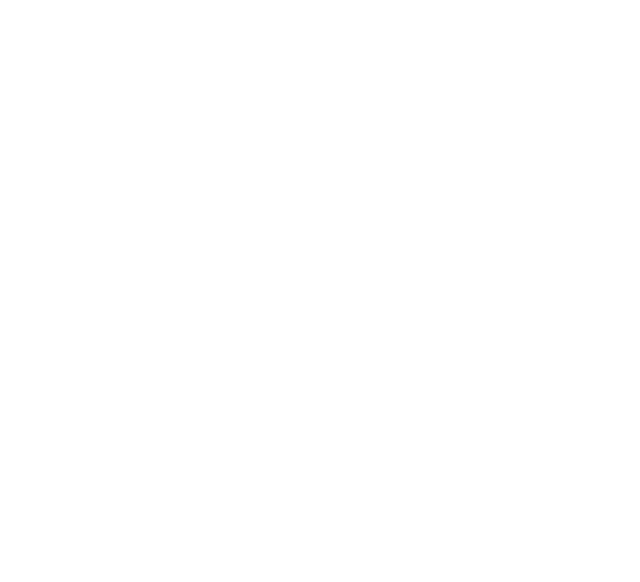
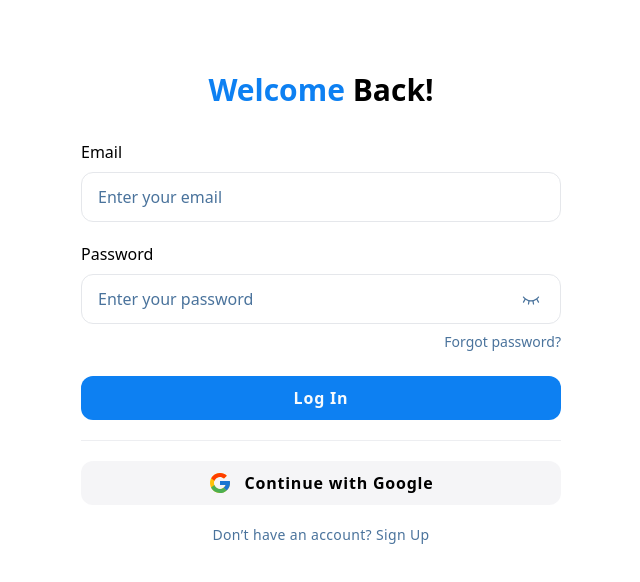
Before and after one commit to krrish2906/EcoPlus---Innothon, a React (Vite) app in the folder frontend/: page /auth/login in a window 1280 px wide. Before the commit this address had no page. Shown: the top 582 px of the page, without its empty margins (319-959 px from the left). Built offline with nearby package versions, Linux system fonts and the light colour scheme.

Commit message:
Login page done

```diff
--- a/frontend/src/App.jsx
+++ b/frontend/src/App.jsx
@@ -2,13 +2,16 @@
 import './App.css'
 import { Routes, Route } from 'react-router-dom'
 import SignUpPage from './pages/SignUp'
+import LogInPage from './pages/Login'
 function App() {
 
-  return (
-    <Routes>
-      <Route path="/" element={<SignUpPage />} />
-    </Routes>
-  )
+    return (
+      <Routes>
+        <Route path="/" element={<div>Home Page</div>} />
+        <Route path="/auth/signup" element={<SignUpPage />} />
+        <Route path="/auth/login" element={<LogInPage />} />
+      </Routes>
+    )
 }
 
 export default App
--- /dev/null
+++ b/frontend/src/pages/Login.jsx
@@ -0,0 +1,86 @@
+import React, { useState } from 'react'
+import { FcGoogle } from 'react-icons/fc';
+import { PiEye, PiEyeClosed } from 'react-icons/pi';
+import { NavLink } from 'react-router';
+
+export default function LogInPage() {
+    const [emailAddress, setEmailAddress] = useState('');
+    const [password, setPassword] = useState('');
+
+    const [isLoading, setIsLoading] = useState(false);
+    const [showPassword, setShowPassword] = useState(false);
+
+    return (
+        <div className='h-[calc(100vh-4rem)] w-full bg-white text-black flex flex-col items-center'>
+            <div className='mt-18'>
+                <h1 className='font-bold text-3xl'>
+                    <span className='text-[#0D80F2]'>Welcome</span> Back!
+                </h1>
+            </div>
+            <form className='flex flex-col gap-y-5 mt-8 w-3/4 items-center'>
+                <label className='flex flex-col gap-y-2 w-1/2'>
+                    <span className='font-medium text-base'>Email</span>
+                    <input
+                        type="email"
+                        name=""
+                        id=""
+                        required
+                        value={emailAddress}
+                        onChange={(e) => setEmailAddress(e.target.value)}
+                        placeholder='Enter your email'
+                        className='outline-none w-full border border-gray-200 px-4 py-3 rounded-xl placeholder-[#4A739C] text-[#4A739C]'
+                    />
+                </label>
+                <label className='flex flex-col gap-y-2 w-1/2'>
+                    <span className='font-medium text-base'>Password</span>
+                    <div className="relative w-full">
+                        <input
+                            type={showPassword ? "text" : "password"}
+                            placeholder="Enter your password"
+                            required
+                            value={password}
+                            onChange={(e) => setPassword(e.target.value)}
+                            className="outline-none w-full border border-gray-200 px-4 py-3 pr-12 rounded-xl placeholder-[#4A739C] text-[#4A739C]"
+                        />
+                        <button
+                            type="button"
+                            onClick={() => setShowPassword(!showPassword)}
+                            className="absolute right-2 top-1/2 -translate-y-1/2 text-[#4A739C] cursor-pointer p-3"
+                        >
+                            {
+                                showPassword ? <PiEye className="size-5" /> : <PiEyeClosed className="size-5" />
+                            }
+                        </button>
+                    </div>
+                    <div className='flex justify-end'>
+                        <span className='text-sm text-[#4A739C] cursor-pointer hover:underline'>Forgot password?</span>
+                    </div>
+                </label>
+                <div className='w-1/2 flex flex-col justify-center mt-1 gap-y-5'>
+                    <button
+                        type="submit"
+                        disabled={isLoading}
+                        className='w-full px-4 py-2.5 rounded-xl bg-[#0D80F2] font-semibold text-[#F7FAFC] tracking-wider cursor-pointer hover:bg-[#0D80F2]/90 transition'
+                    >
+                        Log In
+                    </button>
+                    <div className='h-[1px] w-full bg-gray-200/70'></div>
+                    <button
+                        type="button"
+                        disabled={isLoading}
+                        className='w-full px-4 py-2.5 rounded-xl bg-gray-200/40 font-semibold text-black flex items-center justify-center gap-x-3 hover:bg-gray-200/50 transition tracking-wider cursor-pointer'
+                    >
+                        <FcGoogle className='size-6' />
+                        Continue with Google
+                    </button>
+                </div>
+            </form>
+            <div className='mt-5'>
+                <p className='text-sm text-[#4A739C] tracking-wide'>
+                    Don’t have an account?{" "}
+                    <NavLink href='/auth/signup' className='hover:underline'>Sign Up</NavLink>
+                </p>
+            </div>
+        </div>
+    );
+}
```
